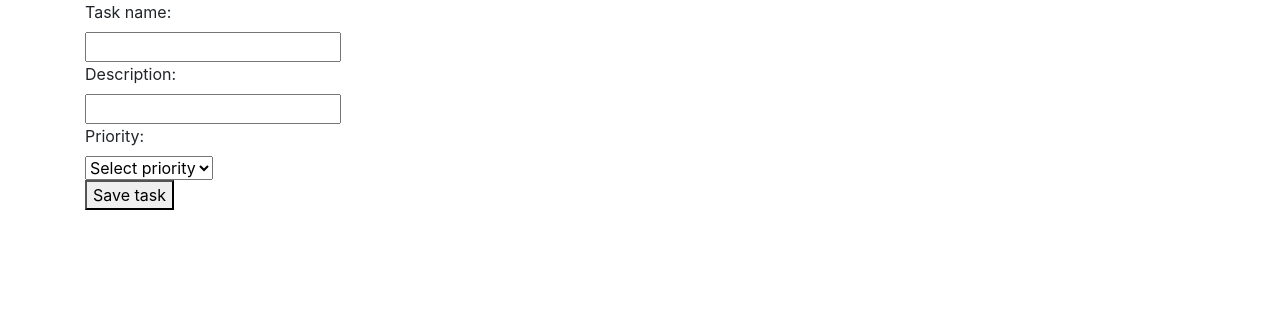
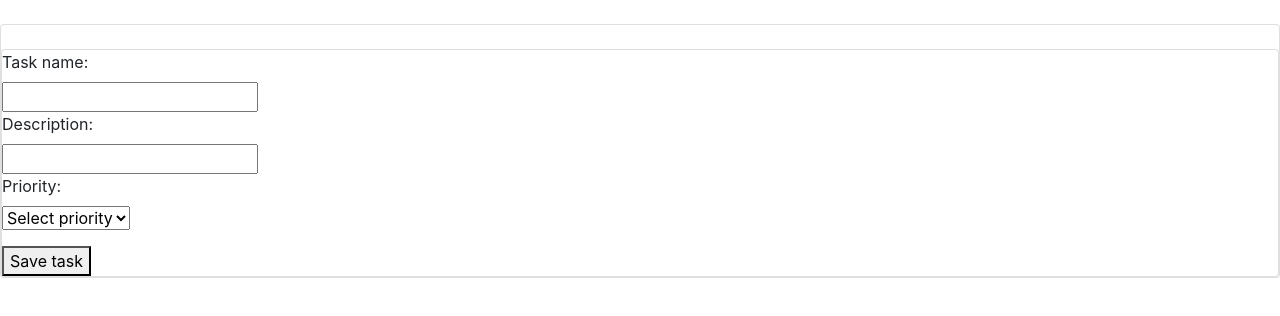
Before and after one commit to LolaEnBeta/TaskApp, a React (Create React App) app: page / in a window 1280 px wide. Shown: the top 316 px of the page. Built offline with nearby package versions, Linux system fonts and the light colour scheme.

Commit message:
Create a fucntion to save the task created

```diff
--- a/src/App.js
+++ b/src/App.js
@@ -1,20 +1,38 @@
 import React from 'react';
-import logo from './logo.svg';
 import './App.css';
-import TaskForm from './components/TaskForm'
+import TaskForm from './components/TaskForm';
+import Task from './components/Task';
 
 class App extends React.Component {
   constructor() {
     super();
     this.state = {
-      tasks : []
+      tasks: []
     }
   }
+
   render() {
+    const tasks = this.state.tasks.map(task => {
+      return (
+        <Task
+          name={task.name}
+          description={task.description}
+          priority={task.priority} />
+      );
+    });
+
+    const createTask = task => {
+      const tasks = this.state.tasks;
+      tasks.unshift(task);
+      this.setState({ tasks: tasks })
+    }
 
     return (
-      <div className="container">
-        <TaskForm />
+      <div className="card mt-4">
+        <TaskForm onTaskCreated={createTask.bind(this)}></TaskForm>
+        <div className="container">
+          {tasks}
+        </div>
       </div>
     );
   }
--- a/src/components/Task.js
+++ b/src/components/Task.js
@@ -3,7 +3,7 @@ import React from 'react';
 class Task extends React.Component {
 
     render() {
-        return(
+        return (
             <div className="col-md-3">
                 <div className="card mt-5 mb-5">
                     <div className="card-header">
--- a/src/components/TaskForm.js
+++ b/src/components/TaskForm.js
@@ -1,35 +1,29 @@
 import React from 'react';
 
 class TaskForm extends React.Component {
-    constructor() {
-        super();
-        this.state = {
-            name: "",
-            description: "",
-            priority: ""
-        }
-    }
+
 
     render() {
+
         return (
-            <form>
+            <div className="card mt-4">
                 <label htmlFor="name">
                     Task name:
-                </label>
+                    </label>
                 <div>
-                    <input type="text" name="name" id="name"/>
+                    <input type="text" name="name" id="name" />
                 </div>
 
                 <label htmlFor="description">
                     Description:
-                </label>
+                    </label>
                 <div>
                     <input type="text" name="description" id="description" />
                 </div>
 
                 <label htmlFor="priority">
                     Priority:
-                </label>
+                    </label>
                 <div>
                     <select id="priority" name="priority" >
                         <option value="">Select priority</option>
@@ -39,12 +33,25 @@ class TaskForm extends React.Component {
                     </select>
                 </div>
                 <div>
-                    <button>
+                    <button onClick={this.saveTask.bind(this)} className="mt-3">
                         Save task
-                    </button>
+                        </button>
                 </div>
-            </form>
+            </div>
         );
+    }
+    saveTask(e) {
+        const nameInput = document.getElementById("name");
+        const descriptionInput = document.getElementById("description");
+        const priorityInput = document.getElementById("priority");
+
+        let newTask = {
+            name: nameInput.value,
+            description: descriptionInput.value,
+            priority: priorityInput.value
+        }
+
+        this.props.onTaskCreated(newTask);
     }
 }
 
```
